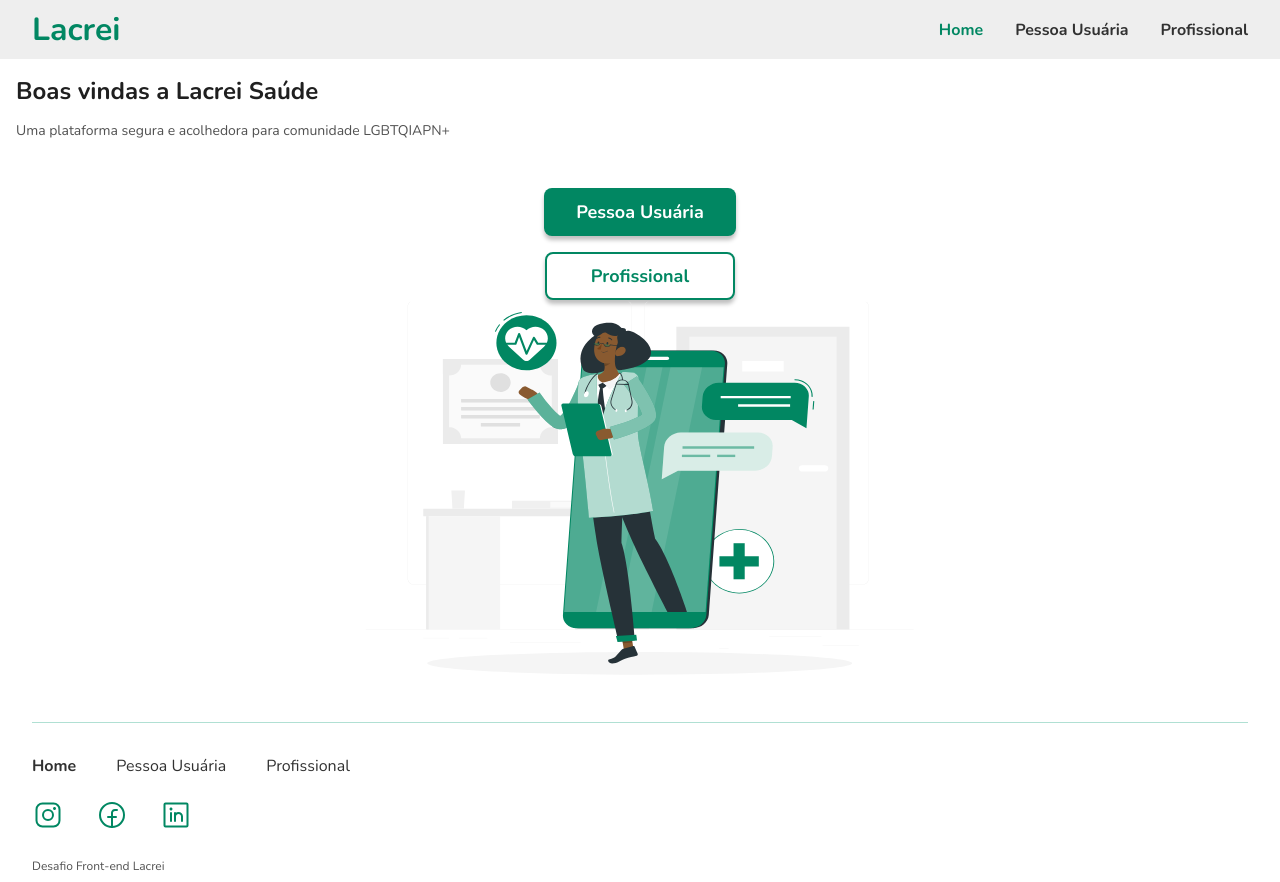
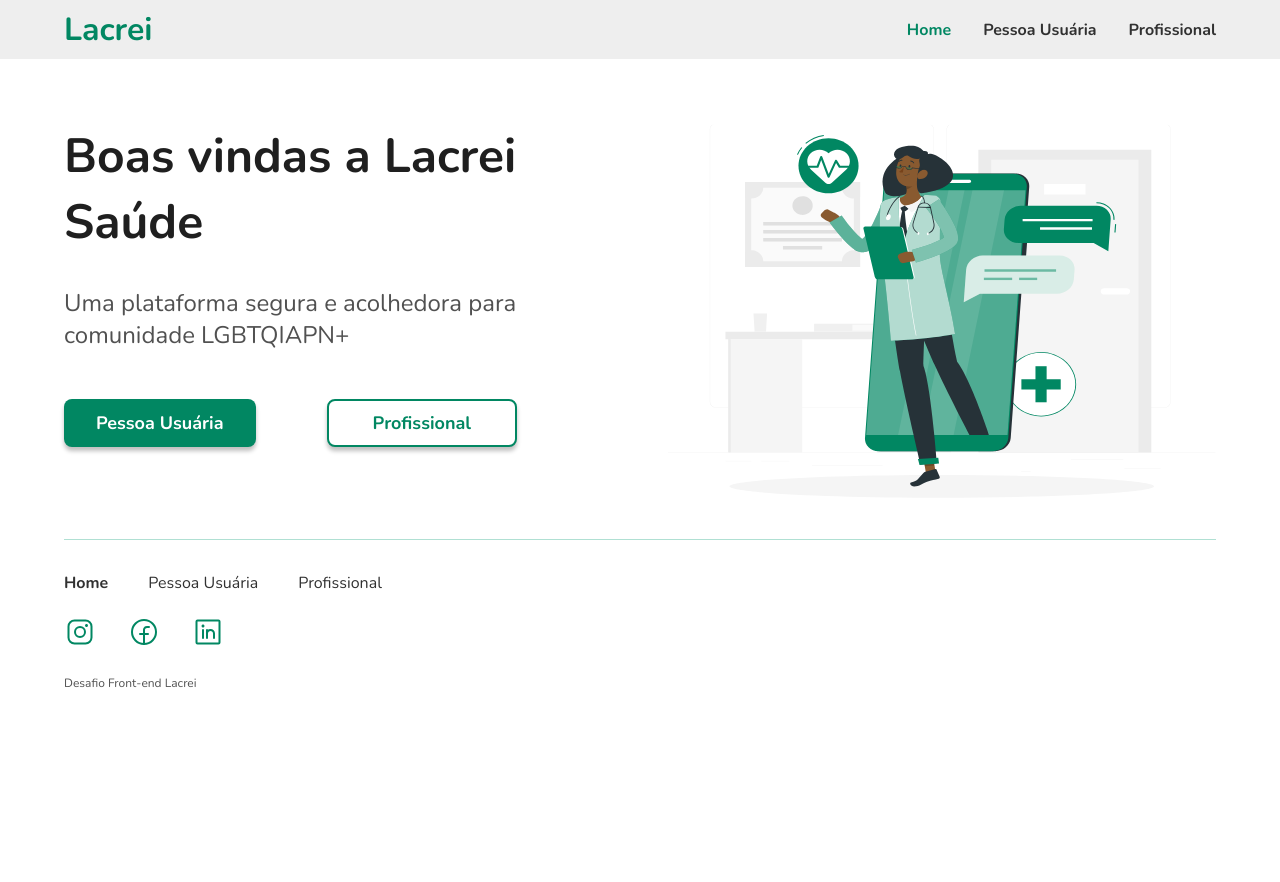
Before and after one commit to israelnazareth/desafio-lacrei-frontend, a Next.js app: page / in a window 1280 px wide. After the commit the page ends 800 px from the top, so only its background shows below. Built offline with nearby package versions, Linux system fonts and the light colour scheme.

Commit message:
style: makes UserPage & ProfessionalPage responsive

```diff
--- a/src/components/Footer/styles.ts
+++ b/src/components/Footer/styles.ts
@@ -15,6 +15,10 @@ export const FooterContainer = styled.footer`
     padding: 2rem 0px 0.5rem;
     height: 10rem;
     margin: 0 2rem;
+  }
+
+  @media (min-width: 1040px) {
+    margin: 0 4rem;
   }
 `;
 
--- a/src/components/Header/styles.ts
+++ b/src/components/Header/styles.ts
@@ -24,6 +24,10 @@ export const HeaderContainer = styled.header`
     flex-direction: row;
     justify-content: space-between;
     padding: 0.5rem 2rem;
+  }
+
+  @media (min-width: 1040px) {
+    padding: 0.5rem 4rem;
   }
 `;
 
--- a/src/pages/index.tsx
+++ b/src/pages/index.tsx
@@ -7,6 +7,7 @@ import {
   MainParagraph,
   MainButtons,
   LinkButton,
+  MainImage,
   PageImage
 } from "@/styles/Home"
 import { useEffect } from 'react'
@@ -27,7 +28,9 @@ export default function Home() {
             <LinkButton href="/profissional" className="secondary">Profissional</LinkButton>
           </MainButtons>
         </MainContent>
-        <PageImage src={HomeImage} alt="A health professional" />
+        <MainImage>
+          <PageImage src={HomeImage} alt="A health professional" />
+        </MainImage>
       </MainContainer>
     </>
   )
--- a/src/pages/pessoa-usuaria.tsx
+++ b/src/pages/pessoa-usuaria.tsx
@@ -5,6 +5,7 @@ import {
   MainContent,
   MainTitle,
   MainParagraph,
+  MainImage,
   PageImage
 } from '@/styles/CommonPages';
 import { useEffect } from 'react';
@@ -21,7 +22,9 @@ export default function UserPage() {
           <MainTitle>Pessoa Usuária</MainTitle>
           <MainParagraph>A Lacrei garante que pessoas LGBTQIAPN + recebam atendimento realizado por profissionais de qualidade e que atendam às suas necessidades de forma segura e acolhedora.</MainParagraph>
         </MainContent>
-        <PageImage src={UserImage} alt="Three people using smartphones" />
+        <MainImage>
+          <PageImage src={UserImage} alt="Three people using smartphones" />
+        </MainImage>
       </MainContainer>
     </>
   )
--- a/src/pages/profissional.tsx
+++ b/src/pages/profissional.tsx
@@ -5,6 +5,7 @@ import {
   MainContent,
   MainTitle,
   MainParagraph,
+  MainImage,
   PageImage
 } from '@/styles/CommonPages';
 import { useEffect } from 'react';
@@ -21,7 +22,9 @@ export default function ProfessionalPage() {
           <MainTitle>Profissional</MainTitle>
           <MainParagraph>Buscamos recrutar pessoas profissionais da saúde que entendam as necessidades e se comprometam com o bem-estar da comunidade LGBTQIAPN+</MainParagraph>
         </MainContent>
-        <PageImage src={ProfessionalImage} alt="Five health professional" />
+        <MainImage>
+          <PageImage src={ProfessionalImage} alt="Five health professional" />
+        </MainImage>
       </MainContainer>
     </>
   )
--- a/src/styles/GlobalStyles.ts
+++ b/src/styles/GlobalStyles.ts
@@ -5,10 +5,11 @@ export const GlobalStyles = createGlobalStyle`
   * {
     margin: 0;
     padding: 0;
+    font-family: Nunito, sans-serif;
     box-sizing: border-box;
-    font-family: Nunito, sans-serif;
   }
-  body {
+  body, html {
+    height: 100%;
     background: #FFF;
     color: #000;
     -webkit-font-smoothing: antialiased;
--- a/src/styles/Home.ts
+++ b/src/styles/Home.ts
@@ -3,19 +3,55 @@ import Link from "next/link";
 import Image from "next/image";
 
 export const MainContainer = styled.main`
+  display: flex;
+  flex-direction: column;
   padding: 1rem 1rem 0;
+
+  @media (min-width: 520px) {
+    align-items: center;
+    padding: 2rem 2rem 0;
+  }
+
+  @media (min-width: 1040px) {
+    flex-direction: row;
+    padding: 4rem 4rem 0;
+    align-items: flex-start;
+    justify-content: space-between;
+  }
 `;
 
-export const MainContent = styled.div``;
+export const MainContent = styled.div`
+  max-width: 540px;
+`;
+
 export const MainTitle = styled.h2`
   font-size: 1.5rem;
   color: #1F1F1F;
+
+  @media (min-width: 520px) {
+    font-size: 2rem;
+  }
+
+  @media (min-width: 1040px) {
+    font-size: 3rem;
+  }
 `;
 
 export const MainParagraph = styled.p`
   margin-top: 0.875rem;
   font-size: 0.875rem;
   color: #515151;
+
+  @media (min-width: 520px) {
+    font-size: 1rem;
+    line-height: 1.5rem;
+  }
+
+  @media (min-width: 1040px) {
+    font-size: 1.5rem;
+    margin-top: 2rem;
+    line-height: 2rem;
+  }
 `;
 
 export const MainButtons = styled.div`
@@ -38,6 +74,12 @@ export const MainButtons = styled.div`
     color: #018762;
     border: 2px solid rgb(1, 135, 98);
   }
+
+  @media (min-width: 520px) {
+    flex-direction: row;
+    justify-content: space-between;
+    max-width: 453px;
+  }
 `;
 
 export const LinkButton = styled(Link)`
@@ -53,6 +95,10 @@ export const LinkButton = styled(Link)`
   }
 `;
 
+export const MainImage = styled.div`
+  display: flex;
+`;
+
 export const PageImage = styled(Image)`
   width: 100%;
   height: 26rem;
```
Also changed, not shown: src/styles/CommonPages.ts (+40 -1 lines).
